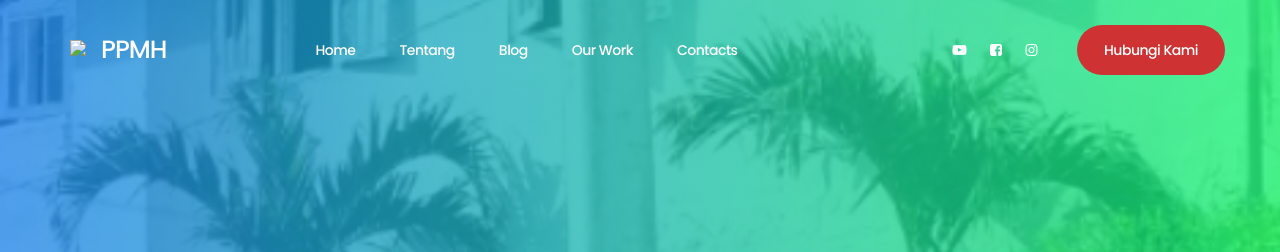
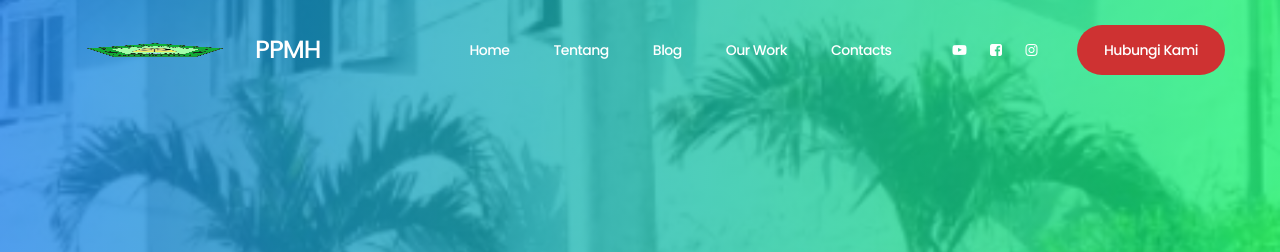
Before and after one commit to mambaulhikmahmedia/mambaulhikmahmedia.github.io, a plain HTML site: page index.html in a window 1280 px wide. Shown: the top 252 px of the page. Drawn offline with Linux system fonts and the light colour scheme.

Commit message:
update logo size

```diff
--- a/index.html
+++ b/index.html
@@ -44,8 +44,8 @@ http://www.templatemo.com/tm-509-hydro
                     </button>
 
                     <!-- lOGO TEXT HERE -->
-                    <img src="/images/logo_ppmh.ico/200x200" class="navbar-brand"/>
-		       <a href="#home" class="navbar-brand">PPMH</a>
+                     	<img src="/images/logo_ppmh.ico" class="navbar-brand" width="200" height="200"/>
+		     	<a href="#home" class="navbar-brand">PPMH</a>
                </div>
 
                <!-- MENU LINKS -->
```
